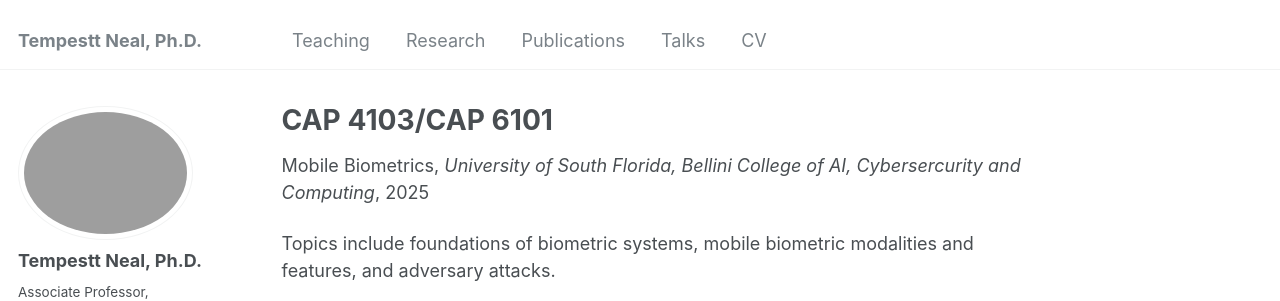
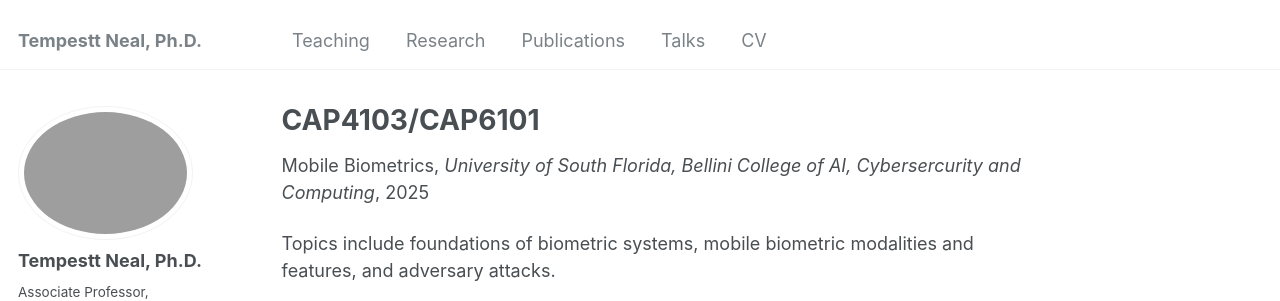
Before and after one commit to tempestt-neal/home, a Jekyll site: the page built from _teaching/mobile-biometrics.md, in a window 1280 px wide and 900 px high. Shown: the top 301 px of the window. Built offline with Jekyll 4.4.1, drawn with Linux system fonts in a browser that asks for light colours; some web fonts are replaced.

Commit message:
Update mobile-biometrics.md

```diff
--- a/_teaching/mobile-biometrics.md
+++ b/_teaching/mobile-biometrics.md
@@ -1,5 +1,5 @@
 ---
-title: "CAP 4103/CAP 6101"
+title: "CAP4103/CAP6101"
 collection: teaching
 type: "Mobile Biometrics"
 permalink: /teaching/mobile-biometrics
```
